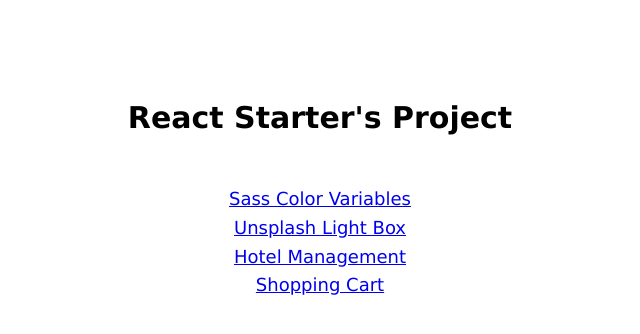
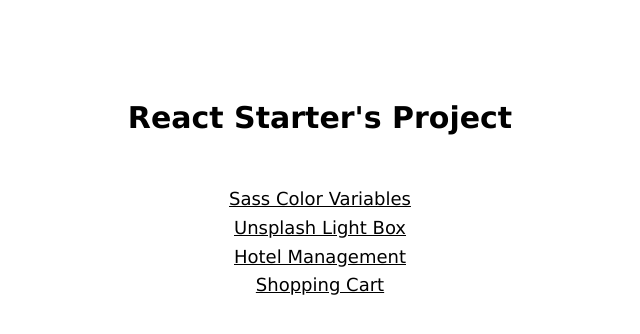
Before and after one commit to 900bce/react-starter, a React (Create React App) app: page / in a window 1280 px wide. Shown: the top 334 px of the page, without its empty margins (320-960 px from the left). Built offline with nearby package versions, Linux system fonts and the light colour scheme.

Commit message:
update global link color

```diff
--- a/src/index.css
+++ b/src/index.css
@@ -17,6 +17,12 @@
   -moz-osx-font-smoothing: grayscale;
 }
 
+a,
+a:link,
+a:visited {
+  color: inherit;
+}
+
 code {
   font-family: source-code-pro, Menlo, Monaco, Consolas, 'Courier New',
     monospace;
```
